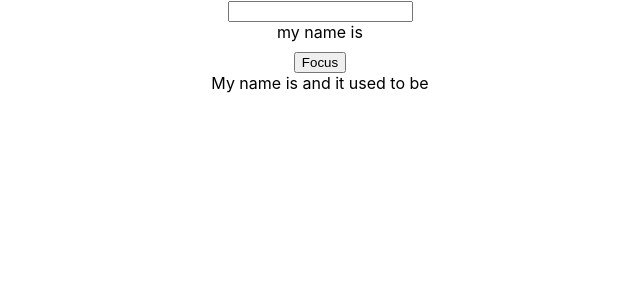
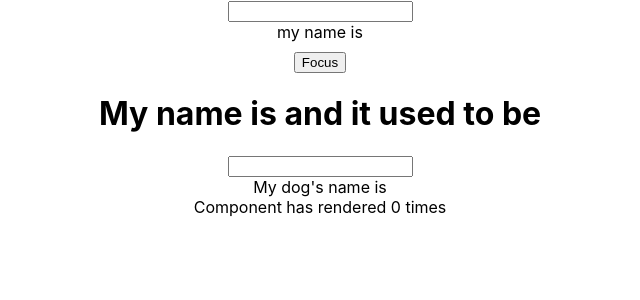
Before and after one commit to kaseyknudsen/react-hooks-practice, a React (Create React App) app: page / in a window 1280 px wide. Shown: the top 300 px of the page, without its empty margins (320-960 px from the left). Built offline with nearby package versions, Linux system fonts and the light colour scheme.

Commit message:
useRef to count how many times the component renders

```diff
--- a/src/App.js
+++ b/src/App.js
@@ -1,9 +1,11 @@
 import './App.css';
 import UseRef from './components/UseRef';
+import UseRef2 from './components/UseRef2';
 function App() {
   return (
     <div className="App">
       <UseRef />
+      <UseRef2 />
     </div>
   );
 }
--- a/src/components/UseRef.js
+++ b/src/components/UseRef.js
@@ -4,23 +4,30 @@ const UseRef = () => {
   const [name, setName] = useState("");
   const inputEl = useRef();
   const prevName = useRef("");
+
   const focus = () => {
-    inputEl.current.focus();
+     inputEl.current.focus();
   };
+
+  //to store previous value
   useEffect(() => {
     prevName.current = name;
   }, [name]);
+
   return (
     <div>
       <div className="name">
-        {/* <input ref={inputEl} value={name} onChange={(e) => setName(e.target.value) }></input> */}
-        <input value={name} onChange={(e) => setName(e.target.value)}></input>
+        <input ref={inputEl} value={name} onChange={(e) => setName(e.target.value) }></input>
+        {/* <input value={name} onChange={(e) => setName(e.target.value)}></input> */}
         <div>my name is {name}</div>
         <button style={{ marginTop: "10px" }} onClick={focus}>
           Focus
         </button>
         <div>
-          My name is {name} and it used to be {prevName.current}
+          <h1>
+            My name is <span style={{ color: "red" }}>{name}</span> and it used
+            to be <span style={{color: 'blue'}}>{prevName.current}</span>
+          </h1>
         </div>
       </div>
     </div>
--- /dev/null
+++ b/src/components/UseRef2.js
@@ -0,0 +1,21 @@
+import React from "react";
+import { useState, useRef, useEffect } from "react";
+
+const UseRef2 = () => {
+  const [name, setName] = useState("");
+  const renderCount = useRef(0);
+
+  useEffect(() => {
+    renderCount.current = renderCount.current + 1;
+  });
+
+  return (
+    <div>
+      <input value={name} onChange={(e) => setName(e.target.value)}></input>
+      <div>My dog's name is {name}</div>
+      <div>Component has rendered {renderCount.current} times</div>
+    </div>
+  );
+};
+
+export default UseRef2;
```
